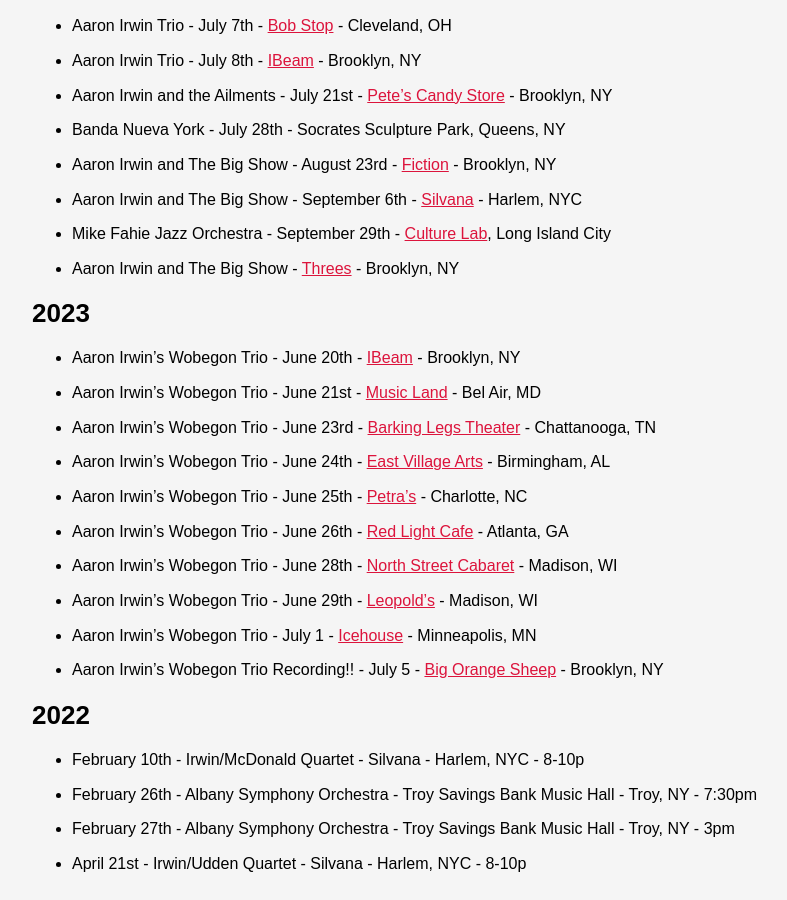
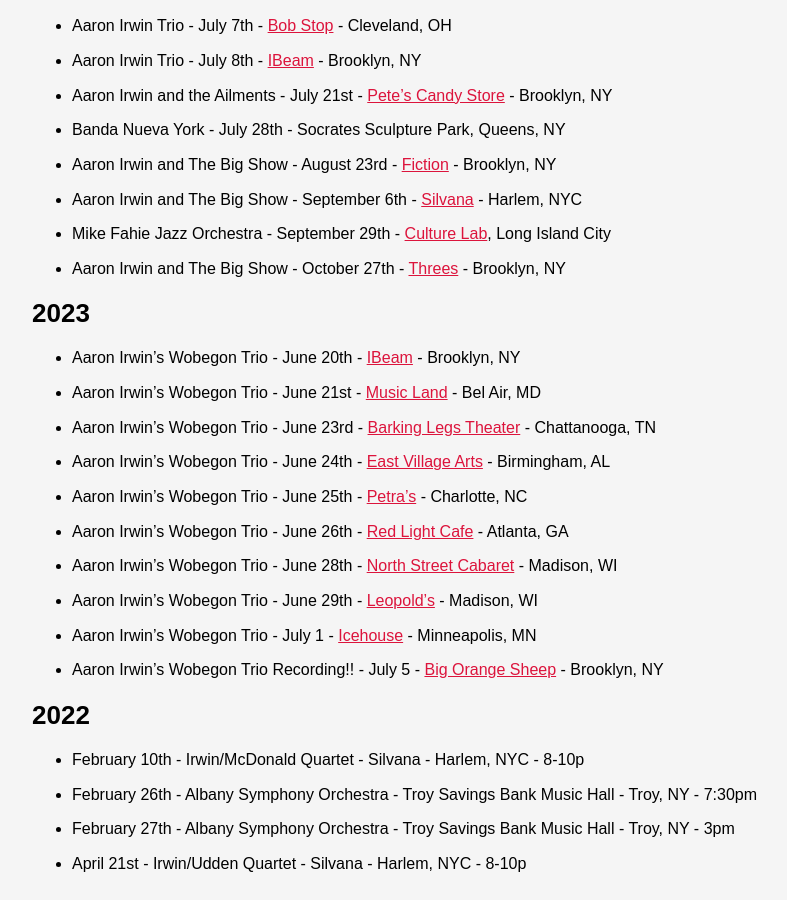
Before and after one commit to ryanve/aaronirwin.com, a Jekyll site: the page built from performances.md, in a window 1280 px wide and 900 px high, scrolled down 624 px. Shown: the whole window, without its empty margins (128-915 px from the left). Built offline with Jekyll 4.4.1, drawn with Linux system fonts in a browser that asks for light colours.

Commit message:
Update performances.md

```diff
--- a/performances.md
+++ b/performances.md
@@ -24,7 +24,7 @@
 - Aaron Irwin and The Big Show - August 23rd - [Fiction](https://fictionbk.com/jazz-calendar) - Brooklyn, NY
 - Aaron Irwin and The Big Show - September 6th - [Silvana](http://silvana-nyc.com/index.php) - Harlem, NYC
 - Mike Fahie Jazz Orchestra - September 29th - [Culture Lab](https://www.culturelablic.org/), Long Island City
-- Aaron Irwin and The Big Show - [Threes](https://threesbrewing.com/pages/public-events) - Brooklyn, NY
+- Aaron Irwin and The Big Show - October 27th - [Threes](https://threesbrewing.com/pages/public-events) - Brooklyn, NY
 
 ## 2023
 
```
